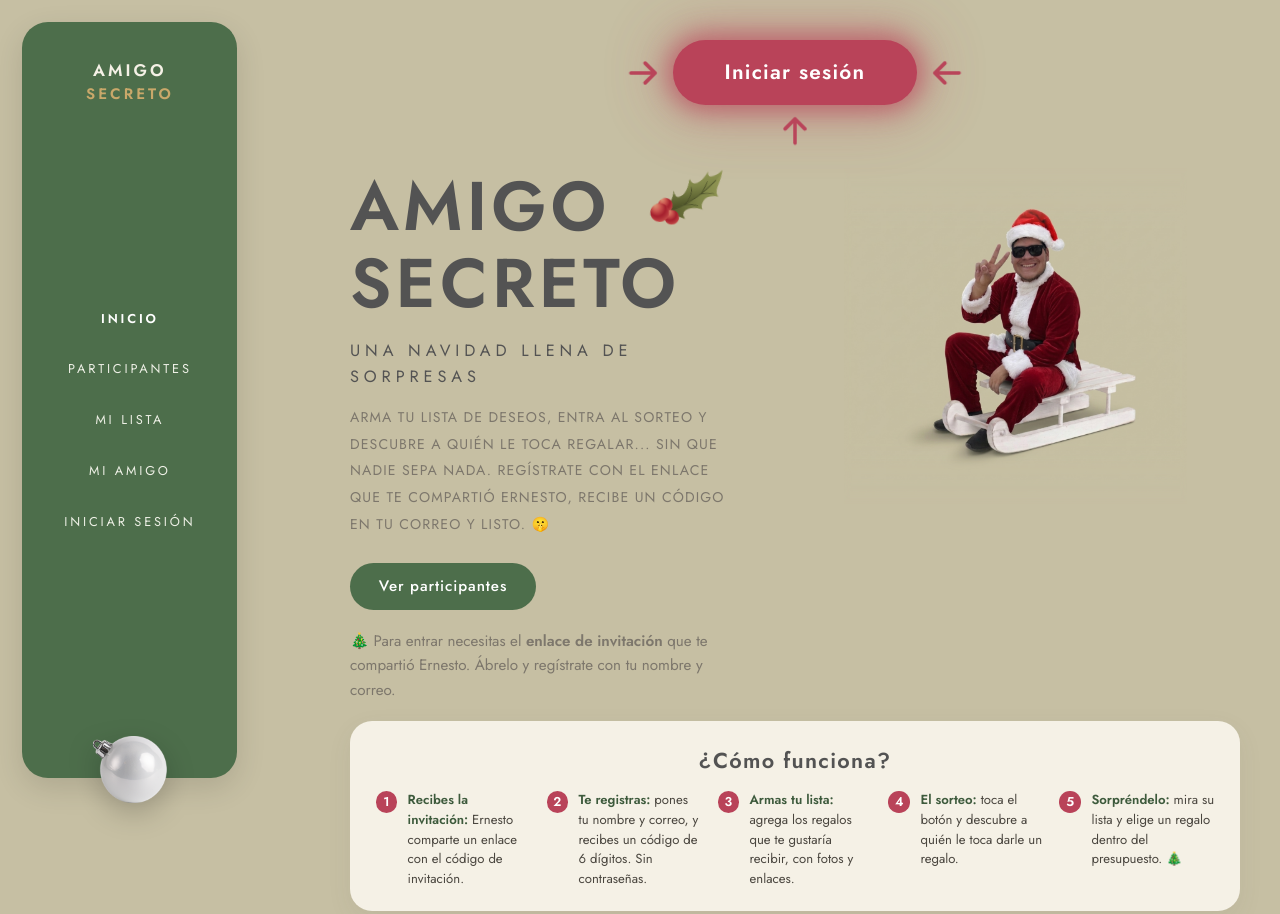
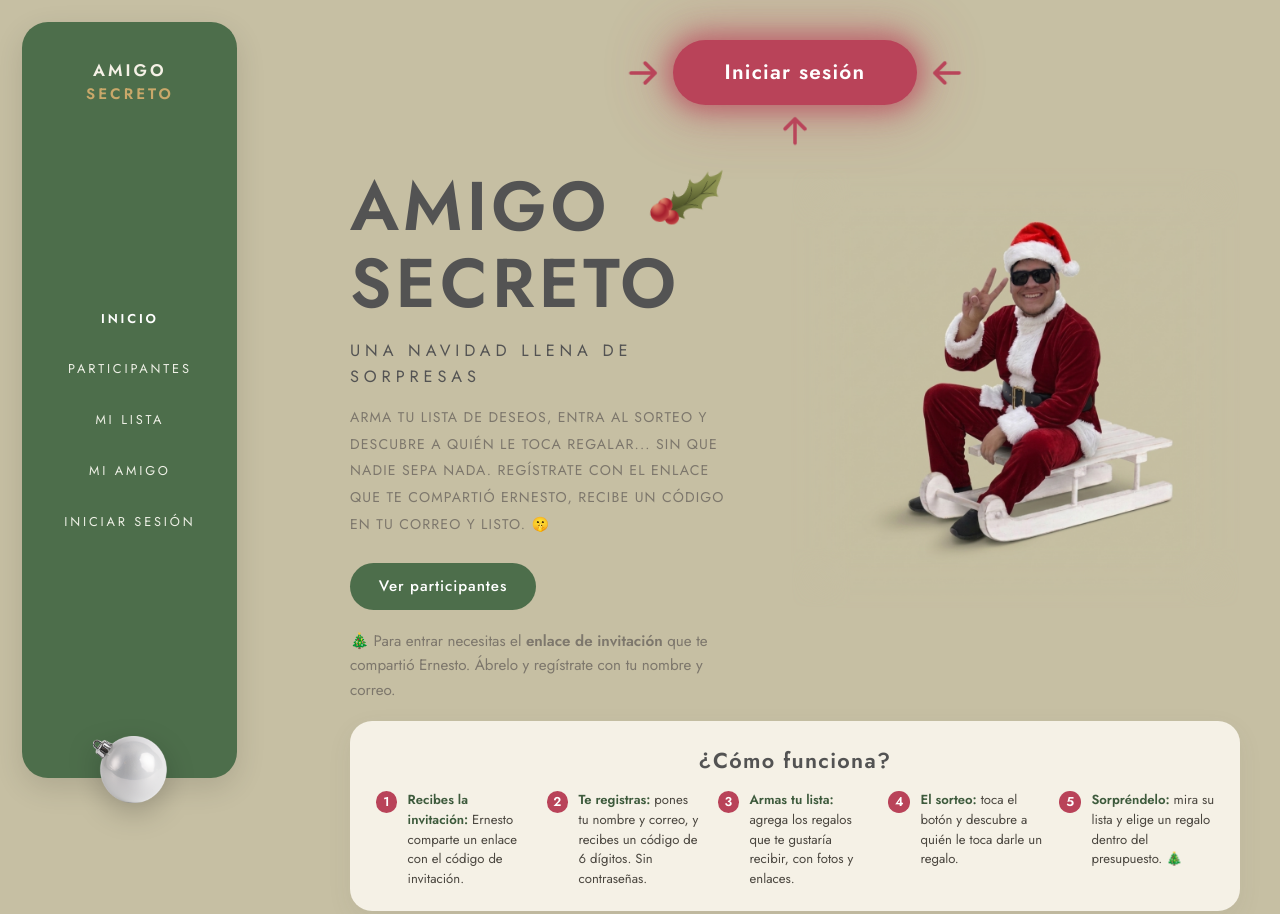
Before and after one commit to DeusExMachina203/CartaMayorAmigoSecreto, an Astro site in the folder frontend/: page / in a window 1280 px wide. Shown: the top 914 px of the page. Built offline with nearby package versions, Linux system fonts and the light colour scheme; Astro itself is replaced by a stand-in of ours; no server answers.

Commit message:
Landing: hero de vuelta a su tamaño original, conservando los pasos compactos

```diff
--- a/frontend/src/pages/index.astro
+++ b/frontend/src/pages/index.astro
@@ -150,7 +150,7 @@ import Layout from "../layouts/Layout.astro";
     grid-template-columns: minmax(300px, 1fr) minmax(0, 1.1fr);
     gap: 2rem;
     align-items: center;
-    min-height: 44vh;
+    min-height: 62vh;
   }
   .hero-texto h1 {
     font-size: clamp(2.6rem, 5.5vw, 4.3rem);
@@ -198,8 +198,6 @@ import Layout from "../layouts/Layout.astro";
   .hero-arte img:first-child {
     width: 100%;
     height: auto;
-    max-height: 42vh;
-    object-fit: contain;
     display: block;
     /* desvanece los bordes de la imagen hacia el fondo: sin costuras */
     -webkit-mask-image: linear-gradient(90deg, transparent 0, #000 60px),
```
